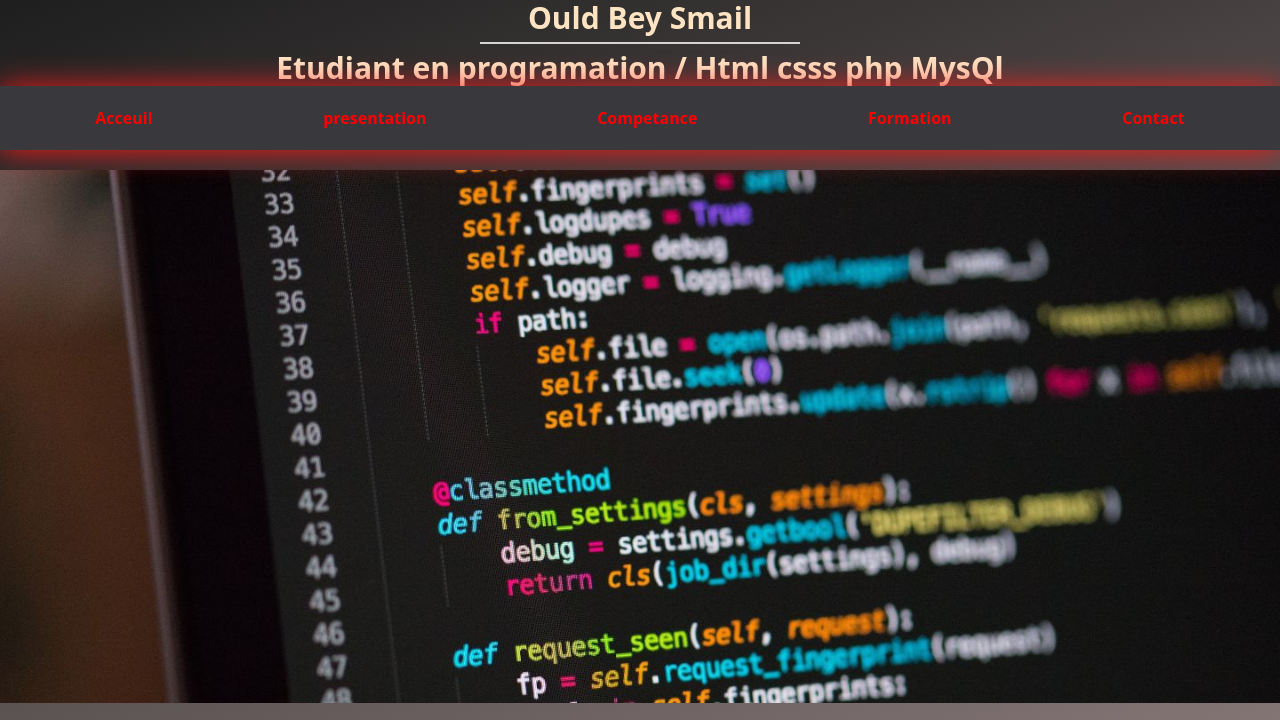
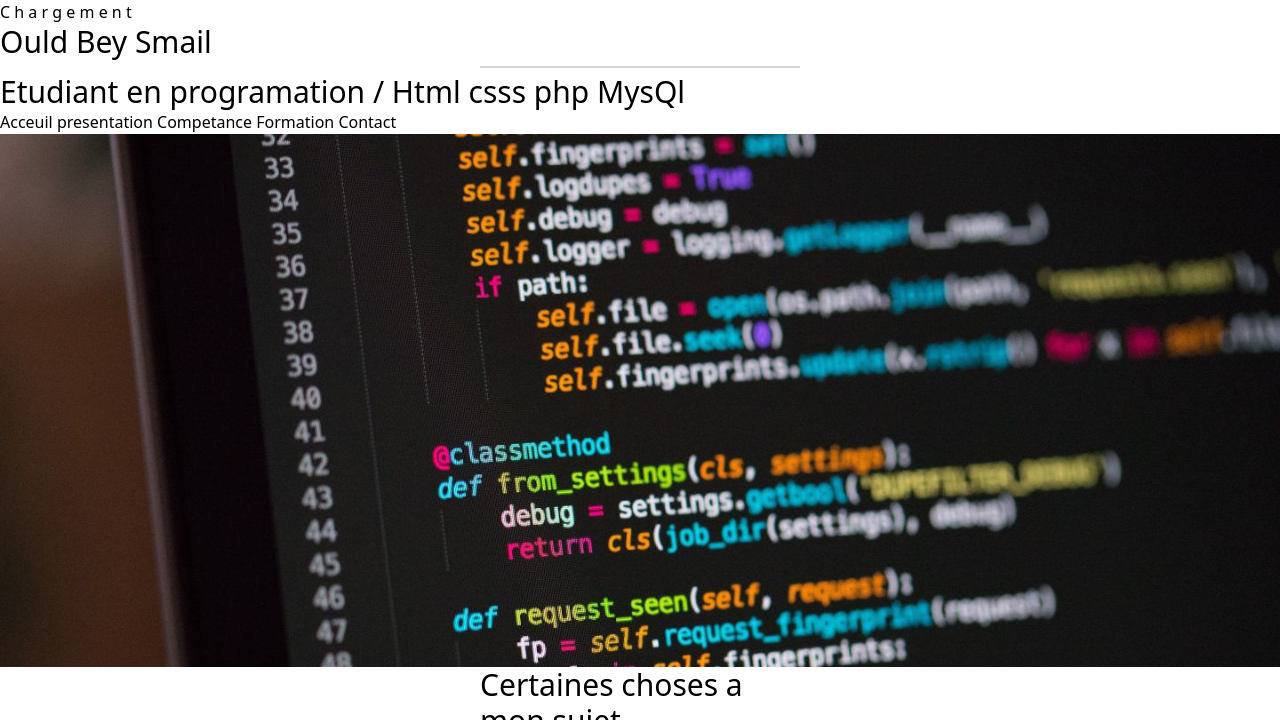
Before and after one commit to Smail93110/cv-et-lettre-de-motivations, a plain HTML site: page cv.html in a window 1280 px wide. Shown: the top 720 px of the page. Drawn offline with nearby package versions, Linux system fonts and the light colour scheme.

Commit message:
mise a niveau talwind

```diff
--- a/cv.html
+++ b/cv.html
@@ -5,7 +5,7 @@
     <meta charset="UTF-8">
     <meta http-equiv="X-UA-Compatible" content="IE=edge">
     <meta name="viewport" content="width=device-width, initial-scale=1.0">
-    <link rel="stylesheet" href="./cvv.css">
+    <!-- <link rel="stylesheet" href="./cvv.css"> -->
     <title>CV et Lettre de motivation</title>
     <script src="https://cdn.tailwindcss.com?plugins=forms,typography,aspect-ratio,line-clamp"></script>
 
```
